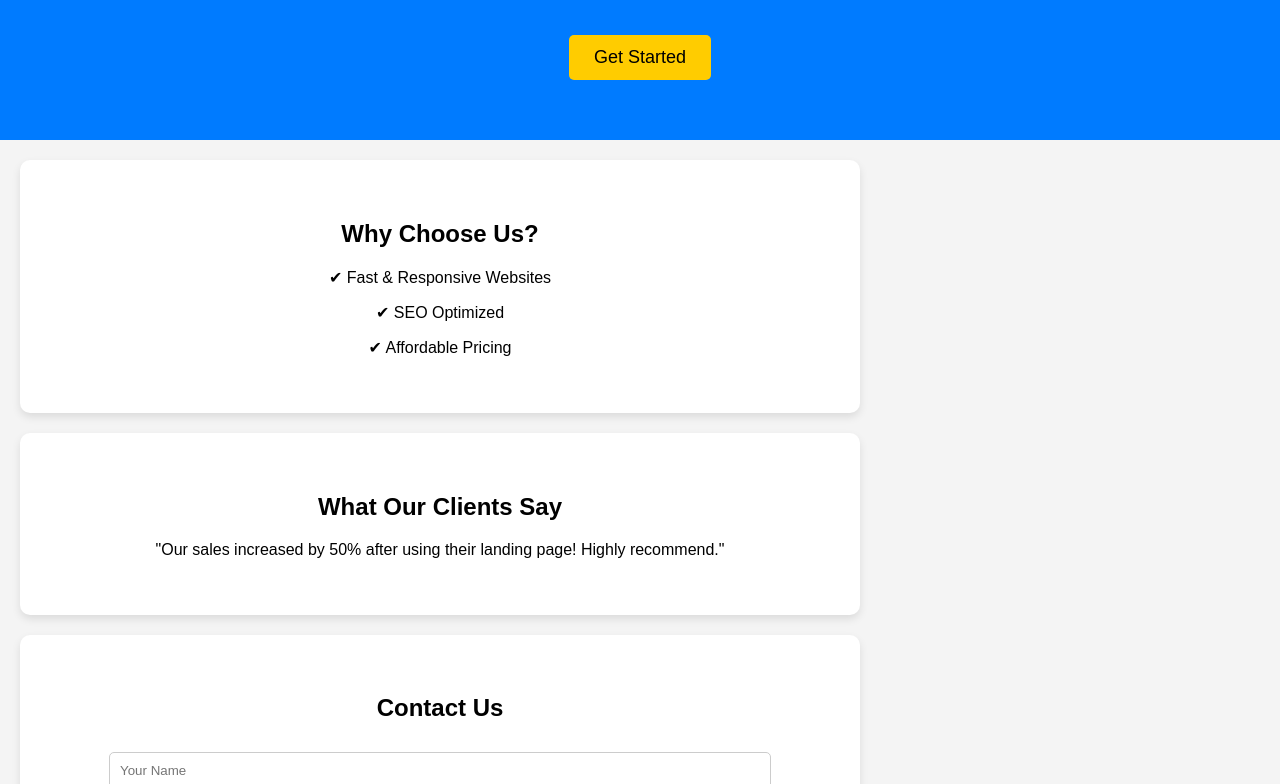
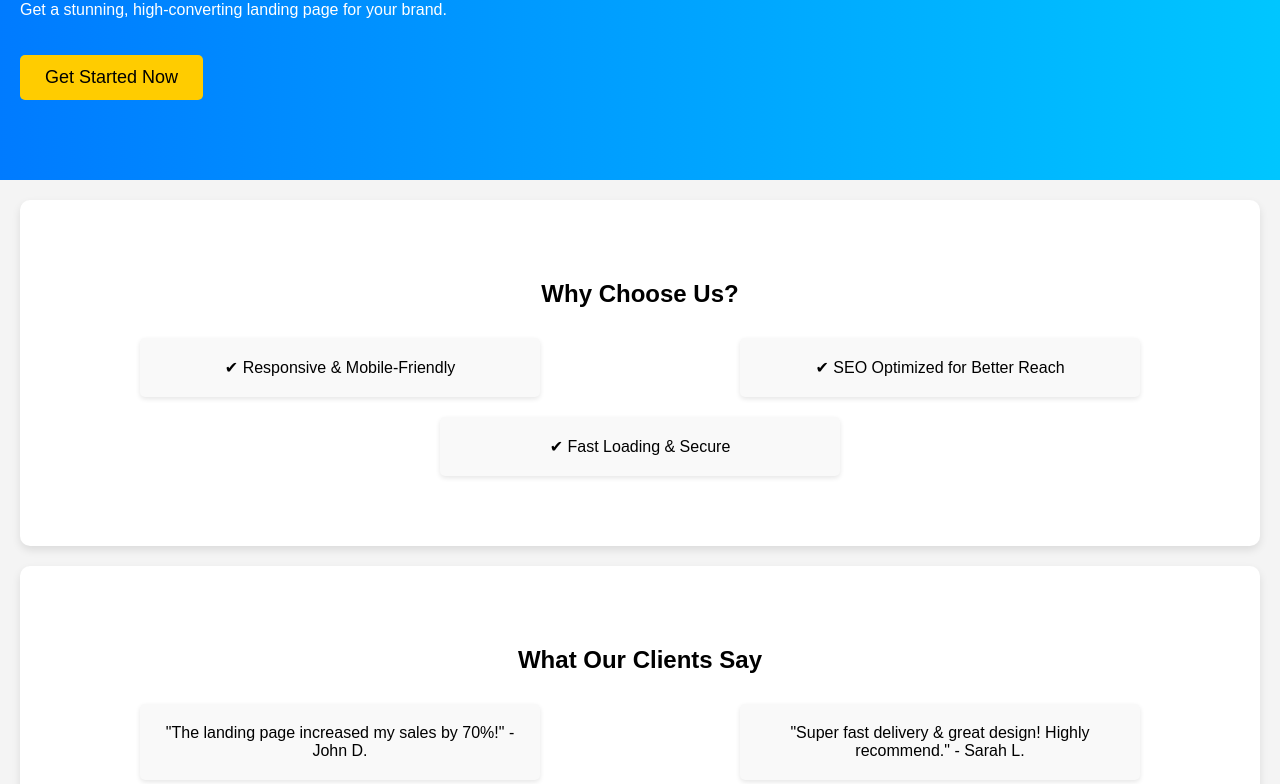
Before and after one commit to soham2142/Sample-Landing-Page, a plain HTML site: page Landing-Page.html in a window 1280 px wide. Shown: the part 159-943 px from the top of the page. Drawn offline with Linux system fonts and the light colour scheme.

Commit message:
Update Landing-Page.html

```diff
--- a/Landing-Page.html
+++ b/Landing-Page.html
@@ -3,24 +3,24 @@
 <head>
     <meta charset="UTF-8">
     <meta name="viewport" content="width=device-width, initial-scale=1.0">
-    <title>Business Landing Page</title>
+    <title>Professional Business Landing Page</title>
     <style>
         body {
             font-family: Arial, sans-serif;
             margin: 0;
             padding: 0;
-            text-align: center;
             background: #f4f4f4;
         }
         .container {
-            max-width: 800px;
+            max-width: 1200px;
             margin: auto;
             padding: 20px;
+            text-align: center;
         }
         .hero {
-            background: #007bff;
+            background: linear-gradient(to right, #007bff, #00c6ff);
             color: white;
-            padding: 60px 20px;
+            padding: 80px 20px;
         }
         .cta-button {
             background: #ffcc00;
@@ -31,13 +31,30 @@
             display: inline-block;
             margin-top: 20px;
             border-radius: 5px;
+            transition: 0.3s;
+        }
+        .cta-button:hover {
+            background: #e6b800;
         }
         .features, .testimonials, .contact {
-            padding: 40px 20px;
+            padding: 60px 20px;
             background: white;
             margin: 20px;
             border-radius: 10px;
             box-shadow: 0 4px 8px rgba(0,0,0,0.1);
+        }
+        .features div, .testimonials div {
+            display: flex;
+            justify-content: space-around;
+            flex-wrap: wrap;
+        }
+        .feature-item, .testimonial-item {
+            width: 30%;
+            padding: 20px;
+            background: #f9f9f9;
+            margin: 10px;
+            border-radius: 5px;
+            box-shadow: 0 2px 5px rgba(0,0,0,0.1);
         }
         .contact input, .contact textarea {
             width: 80%;
@@ -53,24 +70,34 @@
             border: none;
             border-radius: 5px;
             cursor: pointer;
+            transition: 0.3s;
+        }
+        .contact button:hover {
+            background: #0056b3;
         }
     </style>
 </head>
 <body>
     <div class="hero">
         <h1>Boost Your Business Online</h1>
-        <p>Create a stunning landing page to attract more customers.</p>
-        <a href="#contact" class="cta-button">Get Started</a>
+        <p>Get a stunning, high-converting landing page for your brand.</p>
+        <a href="#contact" class="cta-button">Get Started Now</a>
     </div>
     <div class="features container">
         <h2>Why Choose Us?</h2>
-        <p>✔ Fast & Responsive Websites</p>
-        <p>✔ SEO Optimized</p>
-        <p>✔ Affordable Pricing</p>
+        <div>
+            <div class="feature-item">✔ Responsive & Mobile-Friendly</div>
+            <div class="feature-item">✔ SEO Optimized for Better Reach</div>
+            <div class="feature-item">✔ Fast Loading & Secure</div>
+        </div>
     </div>
     <div class="testimonials container">
         <h2>What Our Clients Say</h2>
-        <p>"Our sales increased by 50% after using their landing page! Highly recommend."</p>
+        <div>
+            <div class="testimonial-item">"The landing page increased my sales by 70%!" - John D.</div>
+            <div class="testimonial-item">"Super fast delivery & great design! Highly recommend." - Sarah L.</div>
+            <div class="testimonial-item">"Professional and affordable. Loved it!" - Mike T.</div>
+        </div>
     </div>
     <div class="contact container" id="contact">
         <h2>Contact Us</h2>
```
